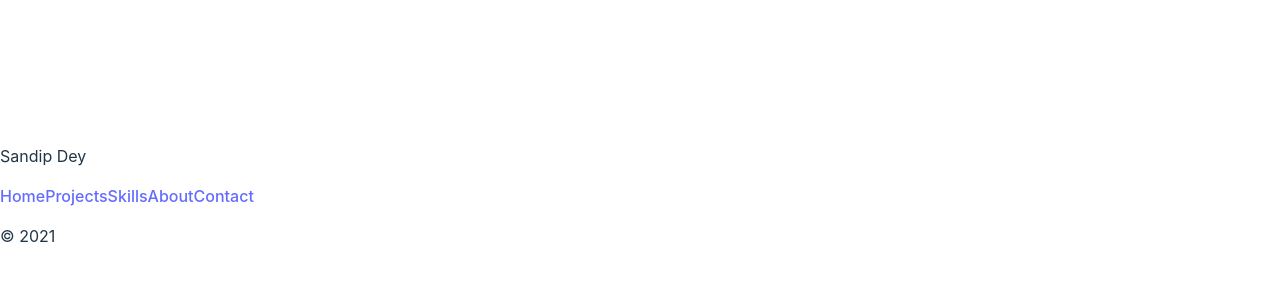
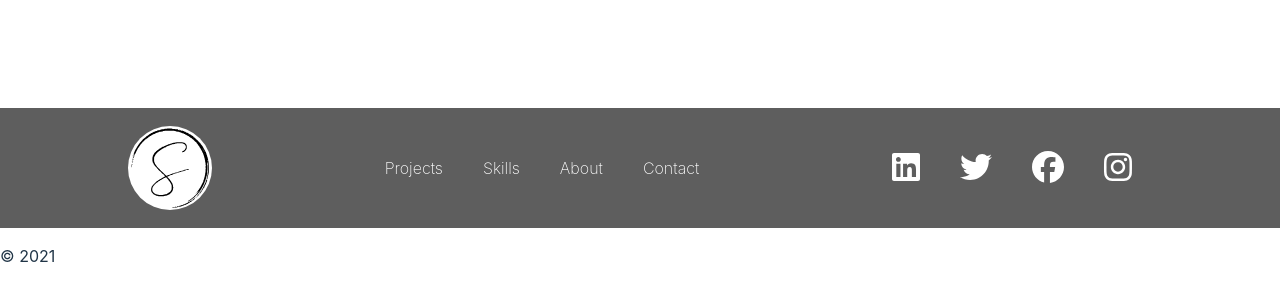
Before and after one commit to deysandip301/portfolio, a React (Vite) app: page /about in a window 1280 px wide. Shown: the part 204-504 px from the top of the page. Built offline with nearby package versions, Linux system fonts and the light colour scheme.

Commit message:
designed the navbar

```diff
--- /dev/null
+++ b/src/Navbar.css
@@ -0,0 +1,59 @@
+.navbar{
+    background-color: rgba(0, 0, 0, 0.63);
+    display: flex;
+    height: 15vh;
+    align-items: center;
+    justify-content: space-between;
+    width: 100vw;
+}
+
+.logo{
+    margin-left: 10%;
+    height : 70%;
+    aspect-ratio: 1 / 1 ;
+    /*color : white;*/
+    background-color: #fff;
+    border-radius: 50%;
+    transition: background-color 0.3s ease;
+}
+
+.logo:hover{
+    background-color: rgba(255, 255, 255, 0.62);
+}
+
+.nav-links{
+    display: flex;
+    list-style-type: none;
+    justify-content: flex-end;
+}
+.nav-links a{
+    color: #fff;
+    text-decoration: none;
+    padding: 10px;
+    margin: 0 10px;
+    font-weight : 250;
+    transition: color 0.3s ease;
+}
+
+.nav-links a:hover{
+    color: rgba(255, 255, 255, 0.62);
+}
+.social-links{
+    margin-right: 10%;
+    display: flex;
+    justify-content: flex-end;
+    list-style-type: none;
+}
+
+.social-links a{
+    aspect-ratio: 1 / 1;
+    color: #fff;
+    text-decoration: none;
+    padding: 10px;
+    margin: 0 10px;
+    transition: color 0.3s ease;
+}
+
+.social-links a:hover{
+    color: rgba(255, 255, 255, 0.62);
+}
--- a/src/Navbar.jsx
+++ b/src/Navbar.jsx
@@ -1,14 +1,32 @@
+import './Navbar.css';
+import logo from './assets/images/logoSD.svg';
+// import { ReactComponent as Logo } from './logo.svg';
+// import { ReactComponent as LogoSD } from './logoSD.svg';
+import { FontAwesomeIcon } from '@fortawesome/react-fontawesome';
+import { faLinkedin, faTwitter, faFacebook, faInstagram } from '@fortawesome/free-brands-svg-icons';
 const Navbar = () => {
     return (
-        <nav>
-            <p>Sandip Dey</p>
-            <div>
-                <a href="/">Home</a>
-                <a href="/projects">Projects</a>
-                <a href="/skills">Skills</a>
-                <a href="/about">About</a>
-                <a href="/contact">Contact</a>
-            </div>
+        <nav className="navbar">
+            <img className="logo" src={logo} alt="logo"/>
+            {/*<LogoSD className="logo"/>*/}
+            <ul className="nav-links">
+                <li><a href="/projects">Projects</a></li>
+                <li><a href="/skills">Skills</a></li>
+                <li><a href="/about">About</a></li>
+                <li><a href="/contact">Contact</a></li>
+            </ul>
+
+            <ul className="social-links">
+                <li><a href="https://www.linkedin.com/in/sandipdey301/" target="_blank"><FontAwesomeIcon
+                    icon={faLinkedin} size="2x"/></a></li>
+                <li><a href="https://x.com/deysandip301/" target="_blank"><FontAwesomeIcon icon={faTwitter} size="2x"/></a>
+                </li>
+                <li><a href="https://www.facebook.com/deysandip301/" target="_blank"><FontAwesomeIcon icon={faFacebook}
+                                                                                                      size="2x"/></a>
+                </li>
+                <li><a href="https://www.instagram.com/deysandip301/" target="_blank"><FontAwesomeIcon
+                    icon={faInstagram} size="2x"/></a></li>
+            </ul>
         </nav>
     )
 }
--- /dev/null
+++ b/src/componenets/home/About.jsx
@@ -0,0 +1,16 @@
+function About(props) {
+    return (
+        console.log(props),
+        <div>
+            {/*<h1>{}</h1>*/}
+            <h1>About me:</h1>
+            <p>Continuous Learner 📚 | Tech Enthusiast 🌐 | Finance 💼</p>
+            <p>Hello! I&apos;m Sandip Dey, a dedicated computer science student with an insatiable appetite for technology and problem-solving. I&apos;m on a journey to explore the limitless possibilities of the digital world.</p>
+            <p>Currently pursuing my degree in computer science, I&apos;ve delved into the fascinating realms of programming, algorithms, and software development. Whether it&apos;s creating efficient code, building innovative applications, or solving complex problems, I find joy in every step of the process.</p>
+            <p>Feel free to reach out, and let&apos;s dive into this exciting journey of learning, exploring, and problem-solving together!</p>
+        </div>
+    )
+}
+export let a = 10;
+export let b = 20;
+export default About;
--- a/src/pages/Home.jsx
+++ b/src/pages/Home.jsx
@@ -1,6 +1,7 @@
 import Hero from "../componenets/home/Hero.jsx";
 import Projects from "../componenets/home/Projects.jsx";
 import Skills from "../componenets/home/Skills.jsx";
+import About from "../componenets/home/About.jsx";
 
 const Home = () => {
     return (
@@ -8,7 +9,7 @@ const Home = () => {
             <Hero />
             <Projects />
             <Skills />
-            {/*<About />*/}
+            <About title={1}/>
             {/*<Contact />*/}
         </div>
     )
```
Also changed, not shown: src/assets/images/logoSD.svg (added), src/componenets/home/About.css (added).
